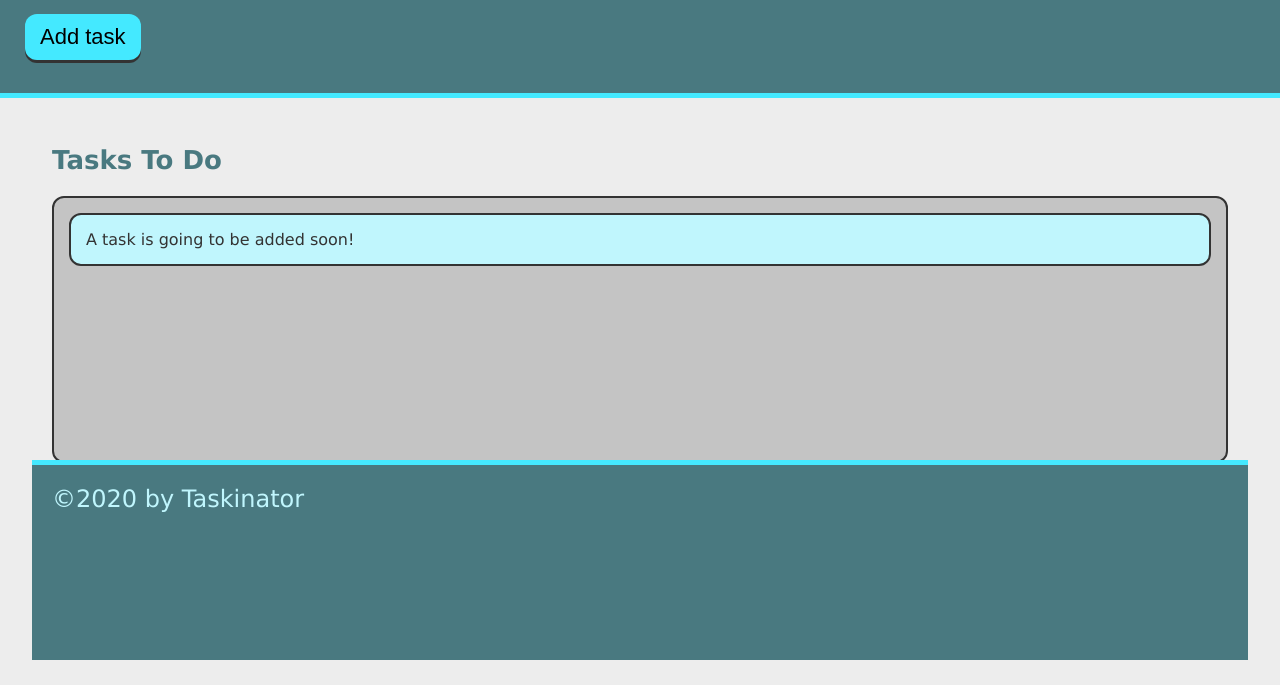
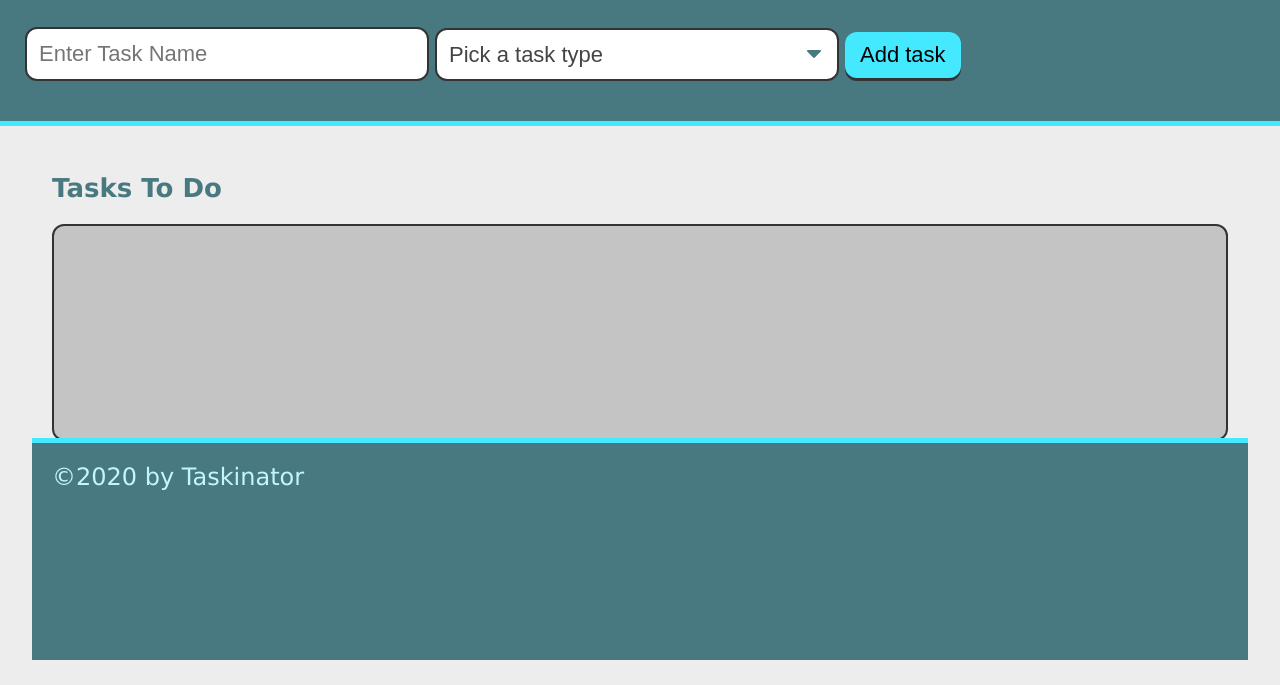
Before and after one commit to cgcam95/taskinator, a plain HTML site: page index.html in a window 1280 px wide. Shown: the part 115-800 px from the top of the page. Drawn offline with Linux system fonts and the light colour scheme.

Commit message:
adding dropdown

```diff
--- a/index.html
+++ b/index.html
@@ -12,19 +12,30 @@
     <header>
       <h1 class="page-title">Taskinator</h1>
       <p>Click the button below to add a new task!</p>
-      <button class="btn" id="save-task"> Add task</button>
+      <form id="task-form">
+        <div class="form-group">
+          <input type="text" name="task-name" placeholder="Enter Task Name" />
+        </div>
+        <div class="form-group">
+          <select name="task-type" class="select-dropdown">
+            <option value="" disabled selected>Pick a task type</option>
+            <option value="Print">Print</option>
+            <option value="Web">Web</option>
+            <option value="Mobile">Mobile</option>
+          </select>
+        </div>
+        <div class="form-group">
+          <button class="btn" id="save-task" type="submit">Add task</button>
+        </div>
+      </form>
     </header>
 
     <main class="page-content">
       <section class="task-list-wrapper">
-          <h2 class="list-title">Tasks To Do</h2>
-          <ul class="task-list" id="tasks-to-do">
-              <li class="task-item">A task is going to be added soon!</li>
-          </ul>
+        <h2 class="list-title">Tasks To Do</h2>
+        <ul class="task-list" id="tasks-to-do"></ul>
       </section>
-      <footer>
-          &copy;2020 by Taskinator
-      </footer>
+      <footer>&copy;2020 by Taskinator</footer>
     </main>
 
     <script src="./assets/js/script.js"></script>
```
